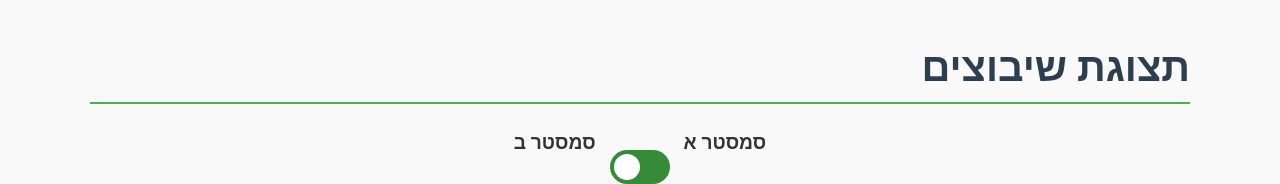
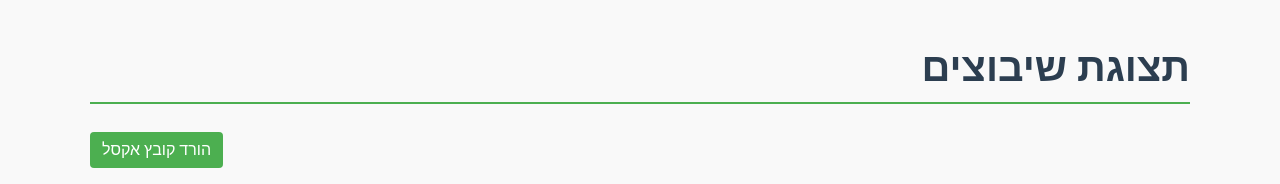
Before and after one commit to yuvsp/clinical_assignment_system, a Flask app: template app/templates/assignments_view.html in a window 1280 px wide. Shown: the part 58-242 px from the top of the page. Run offline with Flask 3, Linux system fonts and the light colour scheme; the template is opened without the code that fills it: values that come from a table or form of the project are taken from there, others are empty; some libraries are stand-ins or nearby versions; some web fonts are replaced.

Commit message:
commented_out_toggle

```diff
--- a/app/templates/assignments_view.html
+++ b/app/templates/assignments_view.html
@@ -3,14 +3,14 @@
 {% block content %}
 <h1 class="mb-4 text-right">תצוגת שיבוצים</h1>
 
-<div class="mb-3 text-center">
+<!-- <div class="mb-3 text-center">
     <label class="semester-label">סמסטר א</label>
     <label class="switch">
         <input type="checkbox" id="semester_toggle" onclick="toggleSemester()" {{ 'checked' if semester == 'א' else '' }}>
         <span class="slider round"></span>
     </label>
     <label class="semester-label">סמסטר ב</label>
-</div>
+</div> -->
 
 <a href="{{ url_for('main.download_assignments_view') }}" class="btn btn-success mb-3">הורד קובץ אקסל</a>
 
```
